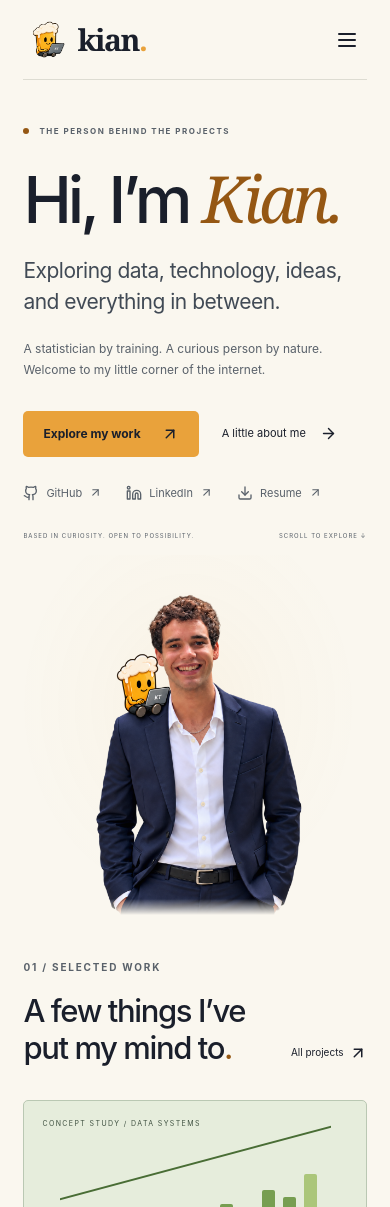
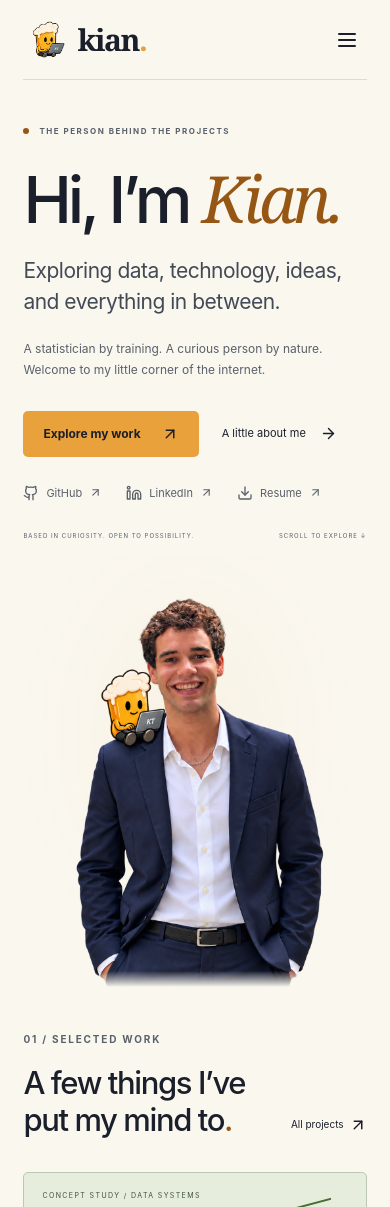
Before and after one commit to MrHim0thy/kianthomasbeer.com, a React (Vite) app: page /#/ in a window 390 px wide. Shown: the top 1207 px of the page. Built offline with nearby package versions, Linux system fonts and the light colour scheme.

Commit message:
Update styles.css

```diff
--- a/src/styles.css
+++ b/src/styles.css
@@ -285,7 +285,7 @@ nav a:hover {
   );
 }
 .portrait-hero img {
-  width: clamp(480px, 44vw, 560px);
+  width: clamp(576px, 52.8vw, 672px);
   height: auto;
   max-width: none;
   position: absolute;
@@ -882,7 +882,7 @@ footer > a:last-child {
     right: -3%;
   }
   .portrait-hero img {
-    width: clamp(420px, 51vw, 520px);
+    width: clamp(504px, 61.2vw, 624px);
   }
   .hero-foot {
     flex-direction: column;
@@ -999,13 +999,13 @@ footer > a:last-child {
     inset: auto;
     width: 100%;
     max-width: 370px;
-    height: 360px;
+    height: 432px;
     margin: 15px auto 0;
     order: 2;
   }
   .portrait-hero img {
-    width: 100%;
-    max-width: 370px;
+    width: 120%;
+    max-width: 444px;
     bottom: -20px;
   }
   .hero-foot {
```
